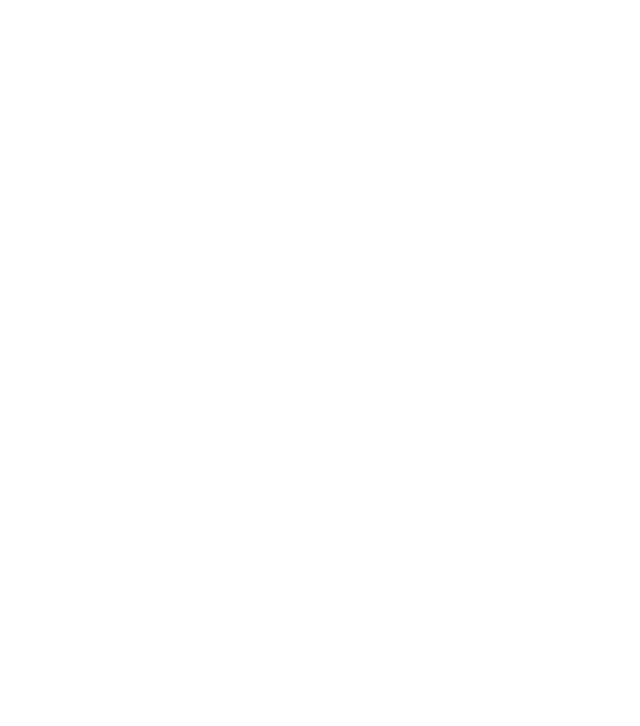
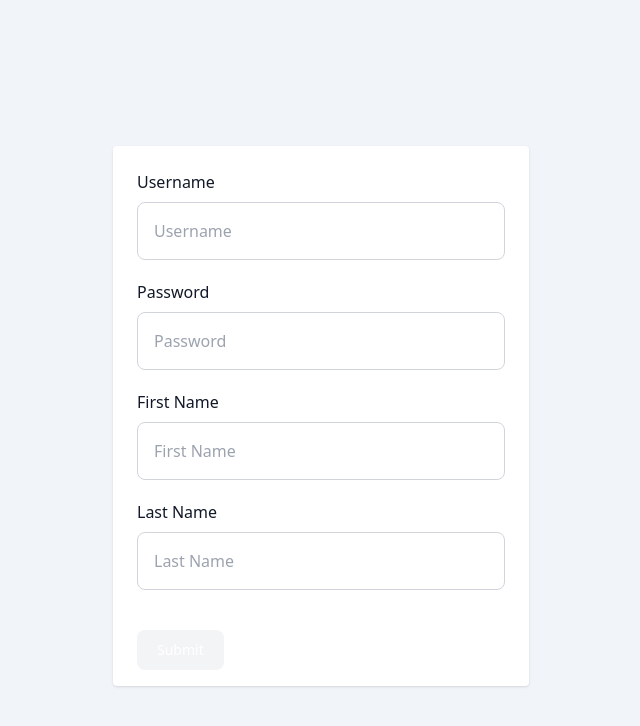
Before and after one commit to moj124/chat-frontend, a React (Vite) app: page /register in a window 1280 px wide. Shown: the top 726 px of the page, without its empty margins (319-959 px from the left). Built offline with nearby package versions, Linux system fonts and the light colour scheme.

Commit message:
add a register link

```diff
--- a/src/output.css
+++ b/src/output.css
@@ -607,12 +607,24 @@
   flex-direction: column;
 }
 
+.flex-col-reverse {
+  flex-direction: column-reverse;
+}
+
 .content-center {
   align-content: center;
 }
 
 .justify-center {
   justify-content: center;
+}
+
+.justify-between {
+  justify-content: space-between;
+}
+
+.gap-5 {
+  gap: 1.25rem;
 }
 
 .rounded {
@@ -697,8 +709,17 @@
   line-height: 1.25rem;
 }
 
+.font-bold {
+  font-weight: 700;
+}
+
 .font-medium {
   font-weight: 500;
+}
+
+.text-blue-400 {
+  --tw-text-opacity: 1;
+  color: rgb(96 165 250 / var(--tw-text-opacity));
 }
 
 .text-gray-900 {
@@ -725,6 +746,11 @@
 .hover\:bg-gray-800:hover {
   --tw-bg-opacity: 1;
   background-color: rgb(31 41 55 / var(--tw-bg-opacity));
+}
+
+.hover\:text-blue-600:hover {
+  --tw-text-opacity: 1;
+  color: rgb(37 99 235 / var(--tw-text-opacity));
 }
 
 .focus\:border-blue-500:focus {
@@ -767,6 +793,10 @@
     width: auto;
   }
 
+  .sm\:flex-row {
+    flex-direction: row;
+  }
+
   .sm\:p-6 {
     padding: 1.5rem;
   }
@@ -786,11 +816,6 @@
   .dark\:border-gray-600 {
     --tw-border-opacity: 1;
     border-color: rgb(75 85 99 / var(--tw-border-opacity));
-  }
-
-  .dark\:bg-gray-600 {
-    --tw-bg-opacity: 1;
-    background-color: rgb(75 85 99 / var(--tw-bg-opacity));
   }
 
   .dark\:bg-gray-700 {
@@ -813,11 +838,6 @@
     color: rgb(156 163 175 / var(--tw-placeholder-opacity));
   }
 
-  .dark\:hover\:bg-gray-700:hover {
-    --tw-bg-opacity: 1;
-    background-color: rgb(55 65 81 / var(--tw-bg-opacity));
-  }
-
   .dark\:focus\:border-blue-500:focus {
     --tw-border-opacity: 1;
     border-color: rgb(59 130 246 / var(--tw-border-opacity));
@@ -827,9 +847,4 @@
     --tw-ring-opacity: 1;
     --tw-ring-color: rgb(59 130 246 / var(--tw-ring-opacity));
   }
-
-  .dark\:focus\:ring-gray-800:focus {
-    --tw-ring-opacity: 1;
-    --tw-ring-color: rgb(31 41 55 / var(--tw-ring-opacity));
-  }
 }
--- a/src/pages/login.tsx
+++ b/src/pages/login.tsx
@@ -1,5 +1,6 @@
 import { useState } from "react";
 import FormInput from "../components/FormInput";
+import { Link } from "react-router-dom";
 
 interface formConfig {
     id: number,
@@ -70,6 +71,9 @@
 
                                 />
                             )}
+                            <div
+                                className="flex flex-col sm:flex-row gap-5 mt-5 justify-between content-center"
+                            >
                                 <button
                                     type="submit"
                                     disabled={isDisabled}
@@ -77,7 +81,6 @@
                                         w-full
                                         sm:w-auto
                                         text-sm
-                                    mt-5
                                         px-5
                                         py-2.5
                                         text-center
@@ -93,6 +96,11 @@
                                 >
                                     Submit
                                 </button>
+                                <Link
+                                    to='register'
+                                    className="content-center font-bold text-sm text-blue-400 hover:text-blue-600"
+                                >Register</Link>
+                            </div>
                         </form>
                     </div>
                 </div>
--- a/src/pages/register.tsx
+++ b/src/pages/register.tsx
@@ -1,6 +1,119 @@
+import { useState } from "react";
+import FormInput from "../components/FormInput";
+
+interface formConfig {
+    id: number,
+    name: string,
+    type: string,
+    regex: RegExp,
+    error?: string,
+    required: boolean,
+}
+
+const formInputs: formConfig[] = [
+    {
+        id: 1,
+        name: "Username",
+        type: "text",
+        regex: /^[\w.%+-]+@[A-Za-z0-9.-]+\.[A-Za-z]{2,}$/,
+        error: "Must be an email address.",
+        required: true,
+    },
+    {
+        id: 2,
+        name: "Password",
+        type: "text",
+        regex: /^(?=.*[A-Za-z])(?=.*\d)[A-Za-z\d]{8,}$/,
+        error: "Must contain atleast 8 characters of letters and numbers.",
+        required: true,
+    },
+    {
+        id: 3,
+        name: "First Name",
+        type: "text",
+        regex: /^[A-Za-z]+$/,
+        error: "Must contain characters of letters",
+        required: true,
+    },
+    {
+        id: 4,
+        name: "Last Name",
+        type: "text",
+        regex: /^[A-Za-z]+$/,
+        error: "Must contain characters of letters",
+        required: true,
+    },
+];
+
+const initialValues = formInputs.reduce(
+    (
+        acc: Record<string, string>,
+        current :formConfig
+    ) => {
+            acc[current.name] = "";
+            return acc;
+        },
+    {}
+);
+
 function Register() {
+    const [inputData, setValues] = useState(initialValues);
+
+    const isDisabled = Object.values(inputData).some((elem) => elem === '');
+
+    const handleInput = (e: React.ChangeEvent<HTMLInputElement>) => {
+        setValues((inputData) => ({...inputData, [e.target.name]: e.target.value}));
+
+    };
+
+    const handleSubmit = (e: React.FormEvent<HTMLFormElement>) => {
+        e.preventDefault();
+        console.log(inputData);
+    };
+
     return (
-        <></>
+        <div className="w-full p-4">
+            <div className="w-full flex flex-col h-screen content-center justify-center">
+                <div className="w-full sm:w-1/2 lg:w-1/3 bg-gray-50 rounded-xl m-auto">
+                    <div className="bg-white rounded shadow px-4 pt-5 pb-4 sm:p-6 sm:pb-4">
+                        <form className="max-w-sm mx-auto" onSubmit={handleSubmit}>
+                            {formInputs.map((element) =>
+                                <FormInput
+                                    key={element.id}
+                                    {...element}
+                                    value={inputData[element.name]}
+                                    onChange={handleInput}
+
+                                />
+                            )}
+                            <button
+                                type="submit"
+                                disabled={isDisabled}
+                                className="
+                                    w-full
+                                    sm:w-auto
+                                    text-sm
+                                    mt-5
+                                    px-5
+                                    py-2.5
+                                    text-center
+                                    font-medium rounded-lg
+                                    focus:ring-4
+                                    focus:outline-none
+                                    text-white
+                                    bg-gray-700
+                                    focus:ring-gray-300
+                                    hover:bg-gray-800
+                                    disabled:bg-gray-100
+                                "
+                            >
+                                Submit
+                            </button>
+                        </form>
+                    </div>
+                </div>
+            </div>
+        </div>
     );
 }
 export default Register;
```
Lines whose indentation alone changed are shown as unchanged.
